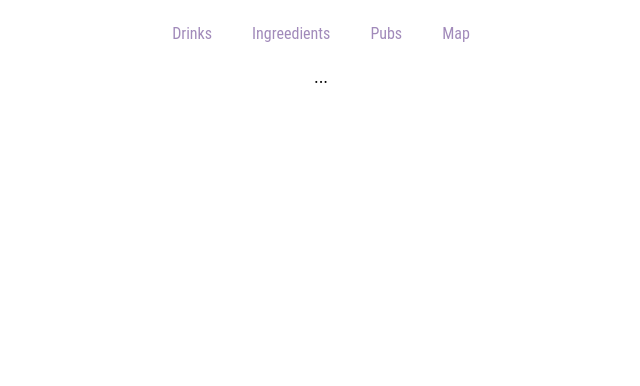
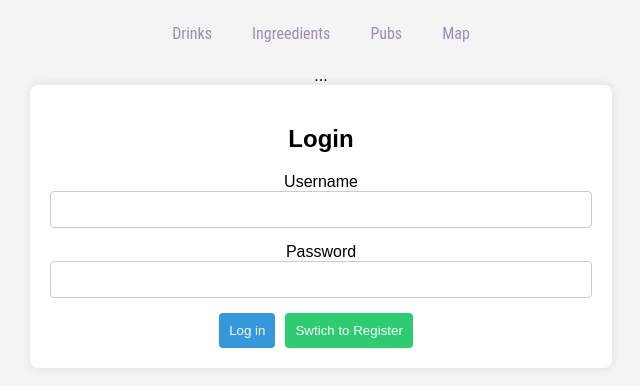
Before and after one commit to hiimfiny/BarFinder, a React (Create React App) app in the folder barfinder/: page / in a window 1280 px wide. Shown: the top 386 px of the page, without its empty margins (319-959 px from the left). Built offline with nearby package versions, Linux system fonts and the light colour scheme.

Commit message:
Typescript files for login

```diff
--- /dev/null
+++ b/barfinder/src/components/Login.tsx
@@ -0,0 +1,32 @@
+import React, { useRef } from "react"
+import "./login.css"
+
+const Login = (props: { onSwitchLoginState: () => void }) => {
+  const usernameInputRef = useRef<HTMLInputElement>(null)
+  const passwordInputRef = useRef<HTMLInputElement>(null)
+
+  const submitHandler = (event: React.FormEvent) => {
+    event.preventDefault()
+    console.log(usernameInputRef.current?.value)
+    usernameInputRef.current!.value = ""
+    passwordInputRef.current!.value = ""
+  }
+
+  return (
+    <form className="login-container" onSubmit={submitHandler}>
+      <h2>Login</h2>
+      <label htmlFor="username">Username</label>
+      <input type="text" id="username" ref={usernameInputRef}></input>
+      <label htmlFor="password">Password</label>
+      <input type="password" id="password" ref={passwordInputRef}></input>
+      <div className="button-container">
+        <button className="submit">Log in</button>
+        <button className="switch" onClick={props.onSwitchLoginState}>
+          Swtich to Register
+        </button>
+      </div>
+    </form>
+  )
+}
+
+export default Login
--- /dev/null
+++ b/barfinder/src/components/LoginPanel.tsx
@@ -0,0 +1,26 @@
+import React, { useState } from "react"
+
+import Login from "./Login"
+import Register from "./Register"
+
+const LoginPanel = () => {
+  const [loginState, setLoginState] = useState("login")
+
+  const switchLoginState = () => {
+    if (loginState === "login") setLoginState("register")
+    if (loginState === "register") setLoginState("login")
+  }
+
+  return (
+    <div>
+      {loginState === "login" && (
+        <Login onSwitchLoginState={() => switchLoginState()} />
+      )}
+      {loginState === "register" && (
+        <Register onSwitchLoginState={() => switchLoginState()} />
+      )}
+    </div>
+  )
+}
+
+export default LoginPanel
--- a/barfinder/src/components/Panel.tsx
+++ b/barfinder/src/components/Panel.tsx
@@ -1,5 +1,6 @@
 import React, { useState } from "react"
 import TabButton from "./TabButton"
+import LoginPanel from "./LoginPanel"
 
 const Panel = () => {
   const [panel, setPanel] = useState("...")
@@ -25,6 +26,7 @@ const Panel = () => {
         })}
       </menu>
       {panel}
+      <LoginPanel />
     </section>
   )
 }
--- /dev/null
+++ b/barfinder/src/components/Register.tsx
@@ -0,0 +1,32 @@
+import React, { useRef } from "react"
+
+const Register = (props: { onSwitchLoginState: () => void }) => {
+  const usernameInputRef = useRef<HTMLInputElement>(null)
+  const passwordInputRef = useRef<HTMLInputElement>(null)
+
+  const submitHandler = (event: React.FormEvent) => {
+    event.preventDefault()
+    console.log(usernameInputRef.current?.value)
+    usernameInputRef.current!.value = ""
+    passwordInputRef.current!.value = ""
+    props.onSwitchLoginState()
+  }
+
+  return (
+    <form className="login-container" onSubmit={submitHandler}>
+      <h2>Register</h2>
+      <label htmlFor="username">Username</label>
+      <input type="text" id="username" ref={usernameInputRef}></input>
+      <label htmlFor="password">Password</label>
+      <input type="password" id="password" ref={passwordInputRef}></input>
+      <div className="button-container">
+        <button className="submit">Register</button>
+        <button className="switch" onClick={props.onSwitchLoginState}>
+          Switch to Login
+        </button>
+      </div>
+    </form>
+  )
+}
+
+export default Register
--- /dev/null
+++ b/barfinder/src/components/login.css
@@ -0,0 +1,57 @@
+body {
+    font-family: Arial, sans-serif;
+    margin: 0;
+    padding: 0;
+    display: flex;
+    justify-content: center;
+    align-items: center;
+    background-color: #f4f4f4;
+  }
+
+  .login-container {
+    background-color: #fff;
+    padding: 20px;
+    border-radius: 8px;
+    box-shadow: 0 0 10px rgba(0, 0, 0, 0.1);
+  }
+  .login-container h2{
+    display: flex;
+    justify-content: center;
+  }
+
+  .login-container input[type="text"],
+  .login-container input[type="password"] {
+    width: calc(100% - 22px);
+    padding: 10px;
+    margin-bottom: 15px;
+    border: 1px solid #ccc;
+    border-radius: 4px;
+  }
+  .login-container .btn-container {
+    display: flex;
+    justify-content: center;
+    gap: 10px;
+  }
+  .login-container button {
+    flex: 1;
+    padding: 10px;
+    margin-right: 10px;
+    border: none;
+    border-radius: 4px;
+    cursor: pointer;
+    transition: background-color 0.3s ease;
+  }
+
+  .login-container button.submit {
+    background-color: #3498db;
+    color: #fff;
+  }
+
+  .login-container button.switch {
+    background-color: #2ecc71;
+    color: #fff;
+  }
+
+  .login-container button:hover {
+    background-color: #2980b9;
+  }
```
